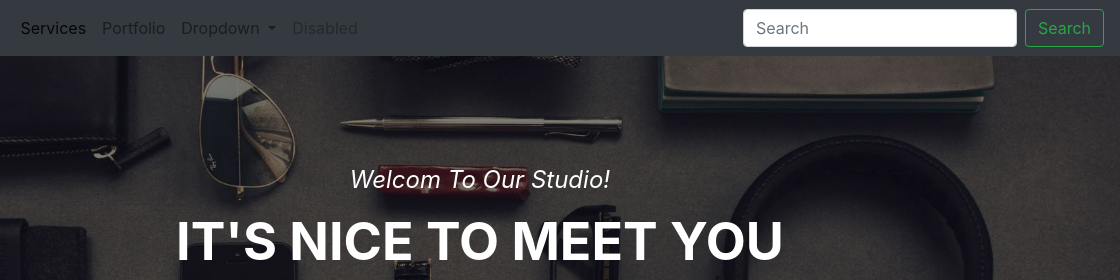
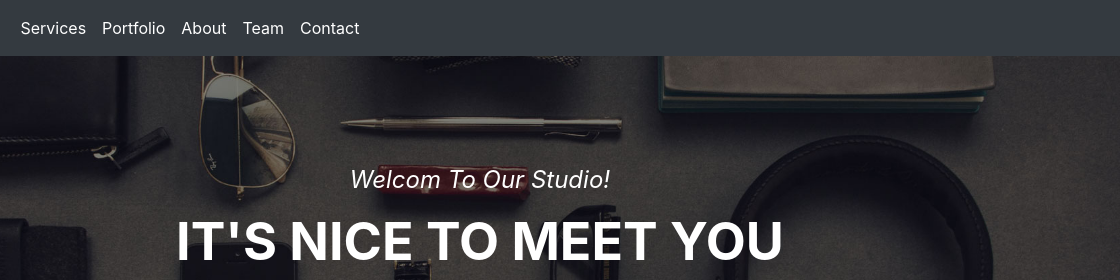
Before and after one commit to ou-gu/bootstrap_web, a plain HTML site: page index.html in a window 1280 px wide. Shown: the top 280 px of the page, 160-1280 px from the left. Drawn offline with nearby package versions, Linux system fonts and the light colour scheme.

Commit message:
no message

```diff
--- a/css/styles.css
+++ b/css/styles.css
@@ -10,10 +10,15 @@
   border: 0;
   font-family: "Montserrat", -apple-system, BlinkMacSystemFont, "Segoe UI", Roboto, "Helvetica Neue", Arial, sans-serif, "Apple Color Emoji", "Segoe UI Emoji", "Segoe UI Symbol", "Noto Color Emoji";
   text-transform: uppercase;
+  width: 80px;
 }
 
 #mainNav .navbar-toggler-icon {
   width: .875em;
+  color: #fff;
+}
+
+#content-menu > li > .nav-link {
   color: #fff;
 }
 
--- a/index.html
+++ b/index.html
@@ -22,34 +22,24 @@
     </button>
 
     <div class="collapse navbar-collapse" id="navbarSupportedContent">
-      <ul class="navbar-nav mr-auto">
+      <ul class="navbar-nav mr-auto" id="content-menu">
         <li class="nav-item active">
           <a class="nav-link" href="#">
-            Services<span class="sr-only">(current)</span></a>
+            Services</a>
         </li>
         <li class="nav-item">
           <a class="nav-link" href="#">Portfolio</a>
         </li>
-        <li class="nav-item dropdown">
-          <a class="nav-link dropdown-toggle" href="#" id="navbarDropdown" role="button" data-toggle="dropdown"
-            aria-haspopup="true" aria-expanded="false">
-            Dropdown
-          </a>
-          <div class="dropdown-menu" aria-labelledby="navbarDropdown">
-            <a class="dropdown-item" href="#">Action</a>
-            <a class="dropdown-item" href="#">Another action</a>
-            <div class="dropdown-divider"></div>
-            <a class="dropdown-item" href="#">Something else here</a>
-          </div>
+        <li class="nav-item">
+          <a class="nav-link" href="#">About</a>
         </li>
         <li class="nav-item">
-          <a class="nav-link disabled" href="#">Disabled</a>
+          <a class="nav-link" href="#">Team</a>
+        </li>
+        <li class="nav-item">
+          <a class="nav-link" href="#">Contact</a>
         </li>
       </ul>
-      <form class="form-inline my-2 my-lg-0">
-        <input class="form-control mr-sm-2" type="search" placeholder="Search" aria-label="Search">
-        <button class="btn btn-outline-success my-2 my-sm-0" type="submit">Search</button>
-      </form>
     </div>
   </nav>
   <header class="masthead">
@@ -59,9 +49,11 @@
       </div>
       <div class="masthead-heading text-uppercase">It's Nice To Meet You</div>
       <a class="btn btn-warning btn-x1 text-uppercase">Tell Me More</a>
-
     </div>
   </header>
+
+  <!--ここからメンバー紹介の内容-->
+
 </body>
 
 <!-- Optional JavaScript -->
```
